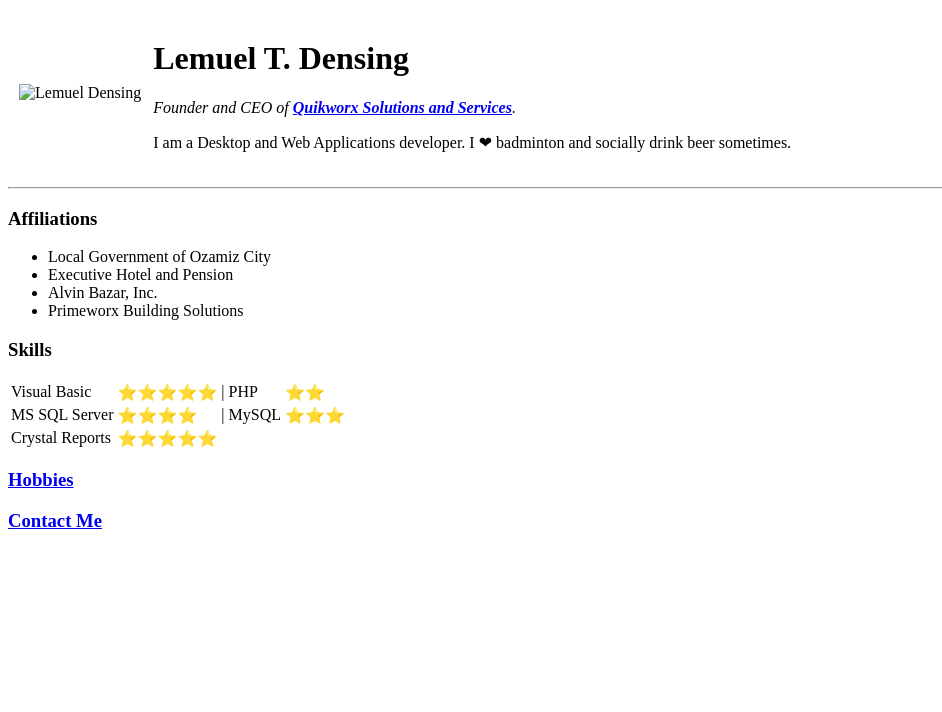
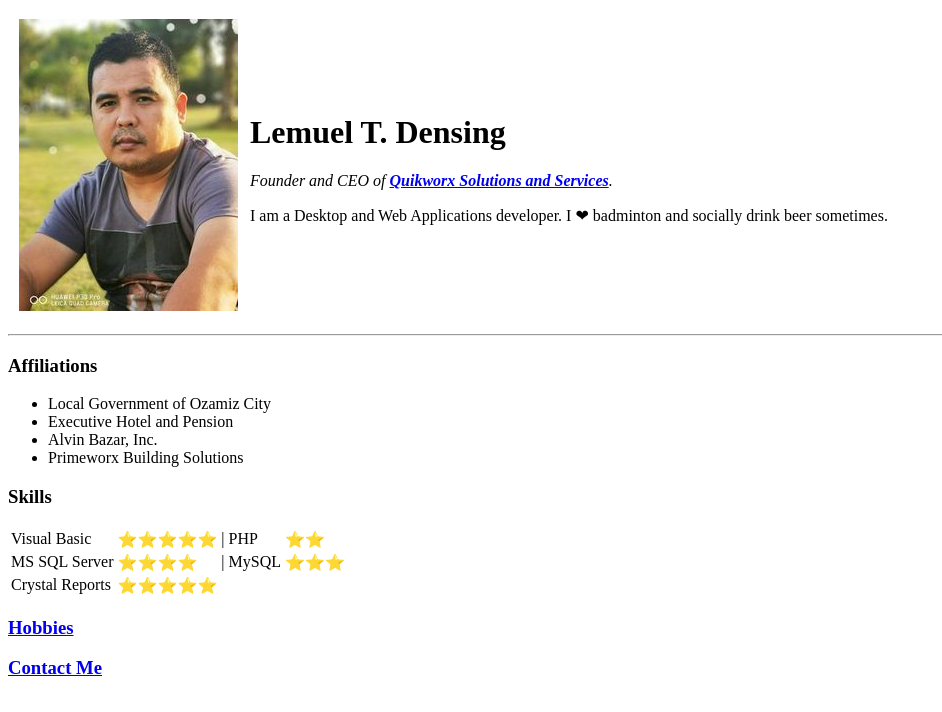
Before and after one commit to lemueldensing/cv, a plain HTML site: page index.html in a window 1280 px wide. Shown: the whole page, without its empty margins (0-942 px from the left). Drawn offline with Linux system fonts and the light colour scheme.

Commit message:
Update index.html

```diff
--- a/index.html
+++ b/index.html
@@ -9,7 +9,7 @@
 <body>
   <table cellspacing = "10" >
     <tr>
-      <td><img src="lemuel.jpg" alt="Lemuel Densing"></td>
+      <td><img src="images\lemuel.jpg" alt="Lemuel Densing"></td>
       <td>
         <h1>Lemuel T. Densing</h1>
         <p><em>Founder and CEO of <strong><a href="http://google.com/">Quikworx Solutions and Services</a></strong>.</em></p>
```
